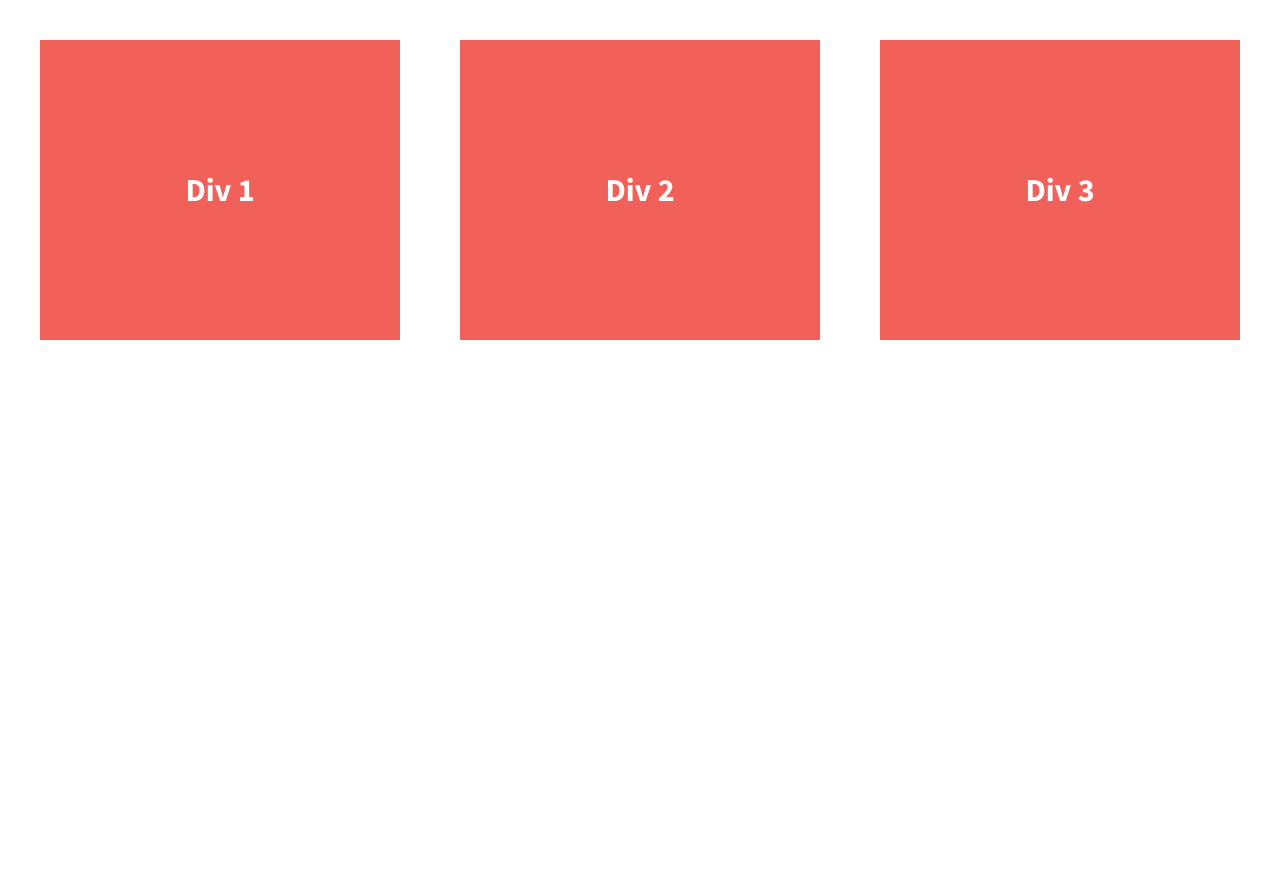
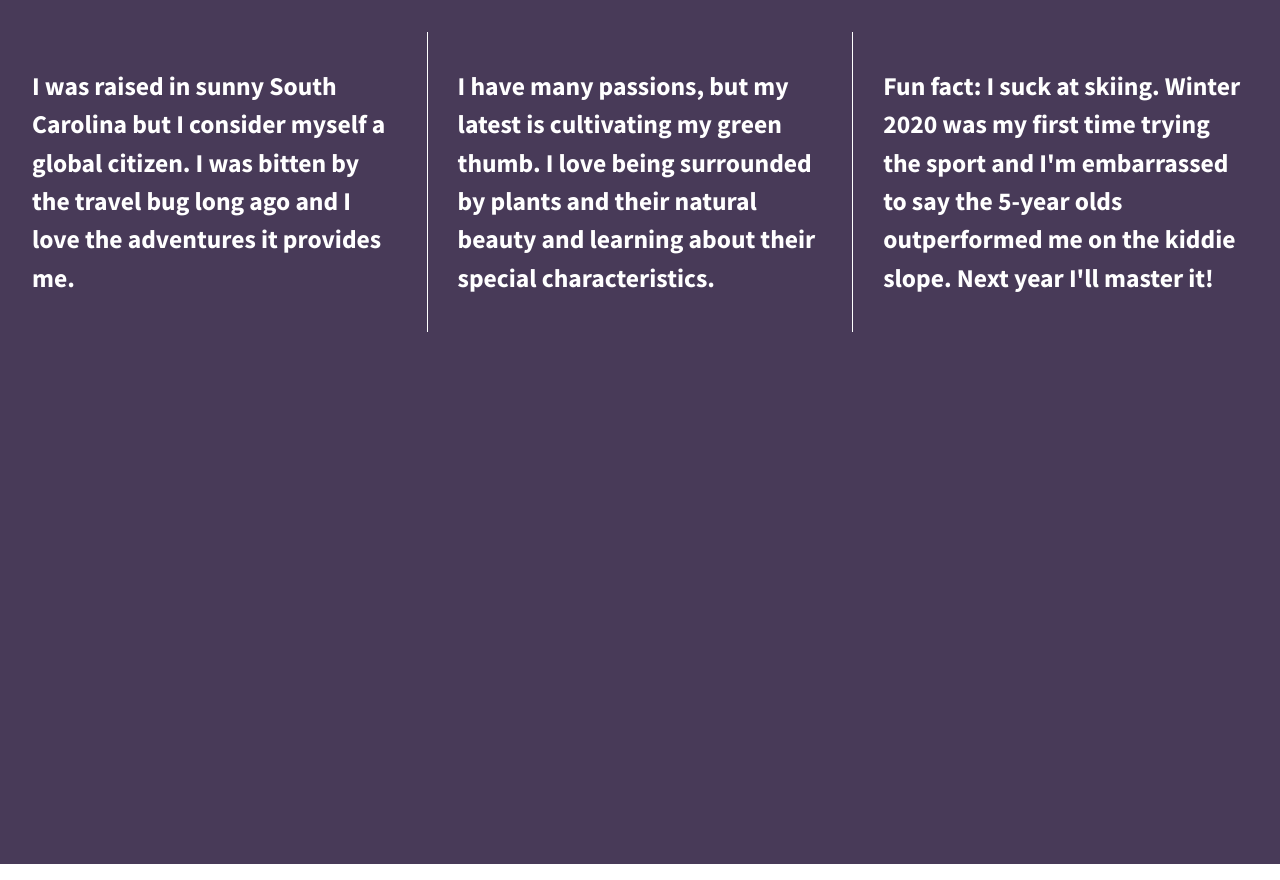
Before and after one commit to Jamie-WJ/divs-flexbox, a plain HTML site: page index.html in a window 1280 px wide. Drawn offline with nearby package versions, Linux system fonts and the light colour scheme.

Commit message:
text and design updates

```diff
--- a/css/main.css
+++ b/css/main.css
@@ -104,8 +104,9 @@ html {
 body {
   font-family: 'Source Sans Pro', sans-serif;
   padding: 2em;
-  font-size: 1.25em;
+  font-size: 1em;
   height: 100%;
+  background-color: #483a58;
 }
 
 .wrapper {
@@ -121,10 +122,12 @@ body {
   color: #fff;
   line-height: 1.5em;
   font-size: 1.6em;
-  background-color: #f16059;
+  background-color: #483a58;
   height: 300px;
   width: 30%;
 }
+
+
 
 
 
@@ -208,6 +211,16 @@ body {
    These examples override the primary ('mobile first') styles.
    Modify as content requires.
    ========================================================================== */
+   @media all and (min-width: 1200px) {
+    .div-1, .div-2, .div-3 {
+      flex-basis: 30%;
+    }
+
+    .div-1, .div-2 {
+      border-right: 1px solid #fff;
+      padding-right: 30px;
+    }
+}
 
 @media print,
        (-webkit-min-device-pixel-ratio: 1.25),
--- a/index.html
+++ b/index.html
@@ -23,13 +23,20 @@
 
         <section class="wrapper">
             <div class="div-1">
-                Div 1
+                <p>I was raised in sunny South Carolina but I consider myself a global citizen.
+                   I was bitten by the travel bug long ago and I love the adventures it provides me.
+                </p>
             </div>
             <div class="div-2">
-                Div 2
+                <p>I have many passions, but my latest is cultivating my green thumb.
+                   I love being surrounded by plants and their natural beauty and learning about
+                   their special characteristics.
+                </p>
             </div>
             <div class="div-3">
-                Div 3
+                <p>Fun fact: I suck at skiing. Winter 2020 was my first time trying the sport
+                    and I'm embarrassed to say the 5-year olds outperformed me on the kiddie slope.
+                    Next year I'll master it!</p>
             </div>
         </section>
 
```
